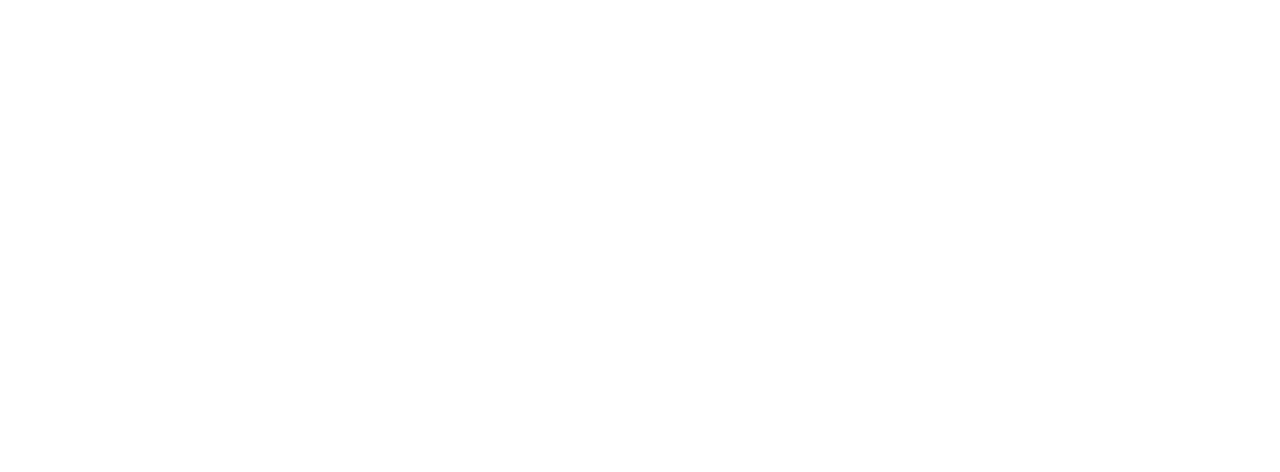
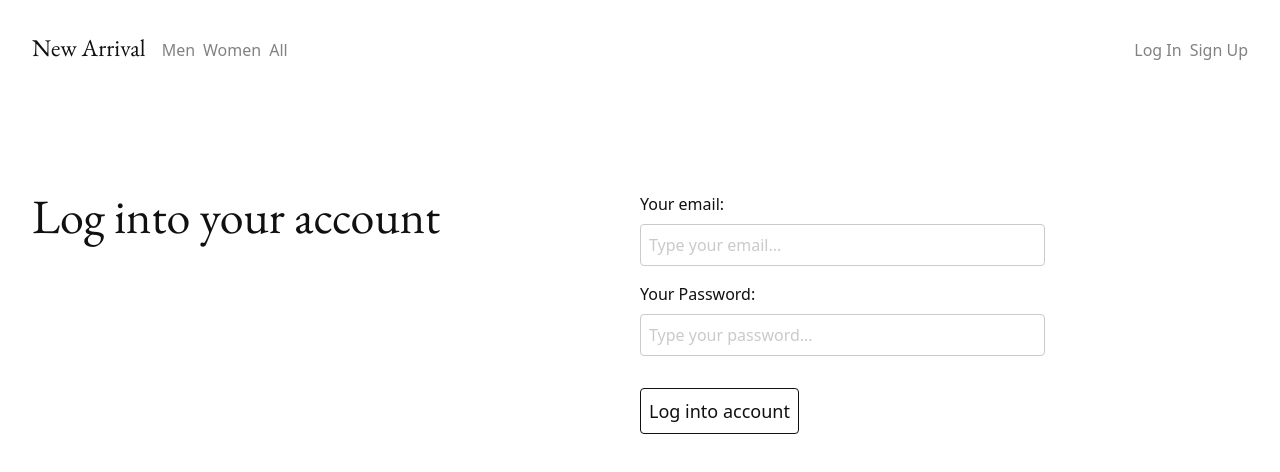
Before and after one commit to santiagocodifica/mercadopago_ts, a React (Vite) app in the folder client/: page /checkout in a window 1280 px wide. Before the commit this address had no page. Shown: the top 472 px of the page. Built offline with nearby package versions, Linux system fonts and the light colour scheme.

Commit message:
app routes reorganization

```diff
--- a/client/src/App.tsx
+++ b/client/src/App.tsx
@@ -1,9 +1,11 @@
 import { Routes, Route, Outlet } from "react-router-dom"
+import { useAuthContext } from "./features/auth"
 import Footer from "./layouts/Footer"
 import Menu from "./layouts/Menu"
 import Navbar from "./layouts/Navbar"
 import Cart from "./pages/Cart"
 import Catalog from "./pages/Catalog"
+import Checkout from "./pages/Checkout"
 import Home from "./pages/Home"
 import Login from "./pages/Login"
 import PrepareOrder from "./pages/PrepareOrder"
@@ -11,6 +13,7 @@ import Product from "./pages/Product"
 import Signup from "./pages/Signup"
 
 function App() {
+  const { user } = useAuthContext()
   return (
     <div className="text-primary1">
       <Routes>
@@ -18,11 +21,12 @@ function App() {
           <Route path="" element={ <Home /> } />
           <Route path="catalog" element={ <Catalog /> } />
           <Route path="product/:id" element={ <Product /> } />
-          <Route path="cart" element={ <Cart /> } />
-          <Route path="prepareOrder" element={ <PrepareOrder /> } />
+          <Route path="cart" element={ user ? <Cart /> : <Login /> } />
+          <Route path="prepareOrder" element={ user ? <PrepareOrder /> : <Login /> } />
         </Route>
-        <Route path="signup" element={<><Navbar /><Signup /></>} />
-        <Route path="login" element={ <><Navbar /><Login /></> } />
+        <Route path="checkout" element={user ? <Checkout /> : <Login />} />
+        <Route path="signup" element={<Signup />} />
+        <Route path="login" element={<Login />} />
       </Routes>
     </div>
   )
--- /dev/null
+++ b/client/src/pages/Checkout.tsx
@@ -0,0 +1,8 @@
+const Checkout = () => {
+  return(
+    <main>
+      Checkout
+    </main>
+  )
+}
+export default Checkout
--- a/client/src/pages/Login.tsx
+++ b/client/src/pages/Login.tsx
@@ -1,13 +1,17 @@
 import { LoginForm } from "../features/auth"
+import Navbar from "../layouts/Navbar"
 
 const Login = () => {
   return(
-    <div className="p-4 md:p-8 mt-40 md:grid md:grid-cols-2">
-      <h2 className="font-serif text-5xl mb-10">Log into your account</h2>
-      <div className="md:w-4/5 lg:w-2/3">
-        <LoginForm />
+    <>
+      <Navbar />
+      <div className="p-4 md:p-8 mt-40 md:grid md:grid-cols-2">
+        <h2 className="font-serif text-5xl mb-10">Log into your account</h2>
+        <div className="md:w-4/5 lg:w-2/3">
+          <LoginForm />
+        </div>
       </div>
-    </div>
+    </>
   )
 }
 export default Login
--- a/client/src/pages/Signup.tsx
+++ b/client/src/pages/Signup.tsx
@@ -1,13 +1,17 @@
 import { SignupForm } from "../features/auth"
+import Navbar from "../layouts/Navbar"
 
 const Signup = () => {
   return(
-    <div className="p-3 md:p-8 mt-40 md:grid md:grid-cols-2">
-      <h2 className="font-serif text-5xl mb-10">Create Account</h2>
-      <div className="md:w-4/5 lg:w-2/3">
-        <SignupForm />
+    <>
+      <Navbar />
+      <div className="p-3 md:p-8 mt-40 md:grid md:grid-cols-2">
+        <h2 className="font-serif text-5xl mb-10">Create Account</h2>
+        <div className="md:w-4/5 lg:w-2/3">
+          <SignupForm />
+        </div>
       </div>
-    </div>
+    </>
   )
 }
 export default Signup
```
Also changed, not shown: 1 other file (tests, documents, lock files or other folders).
